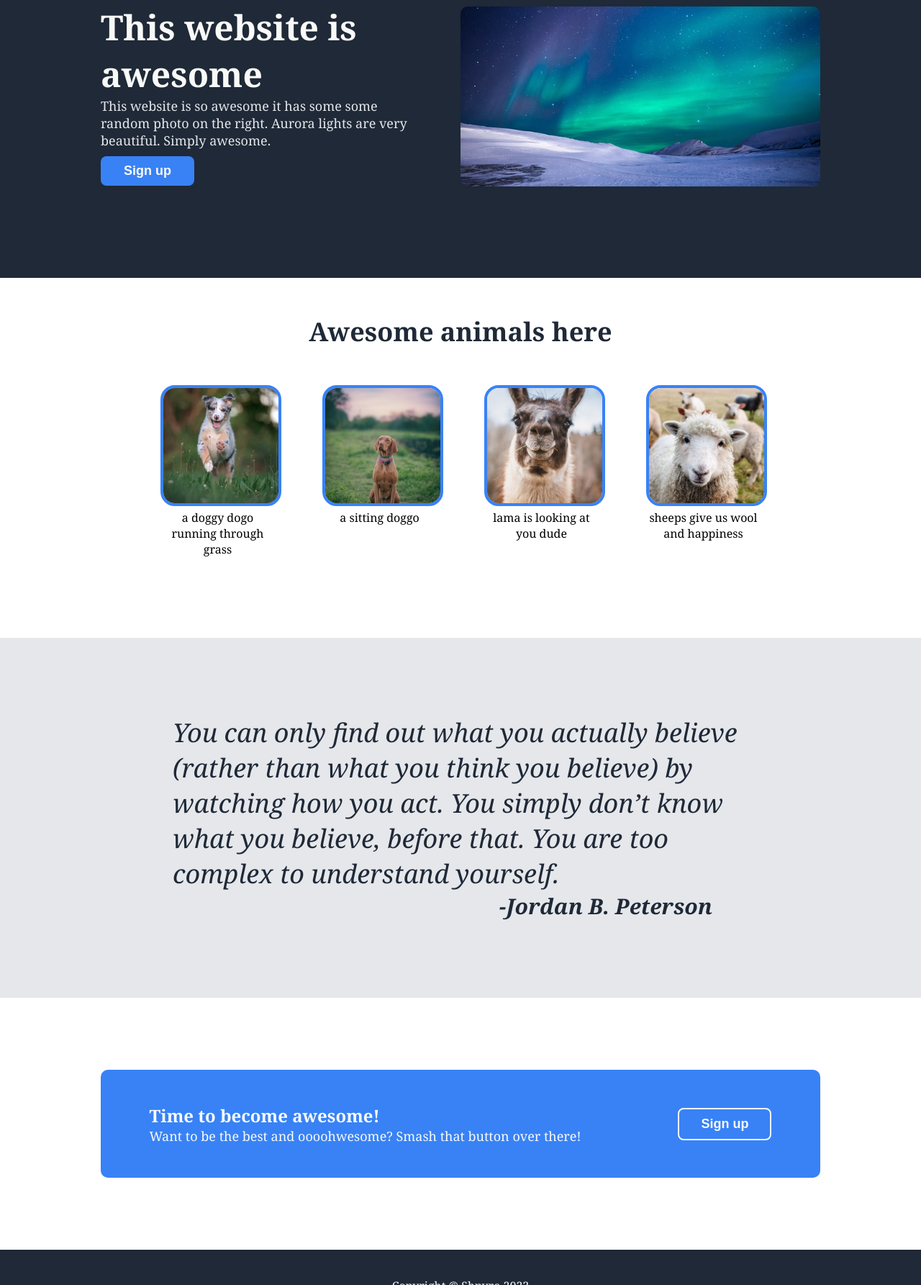
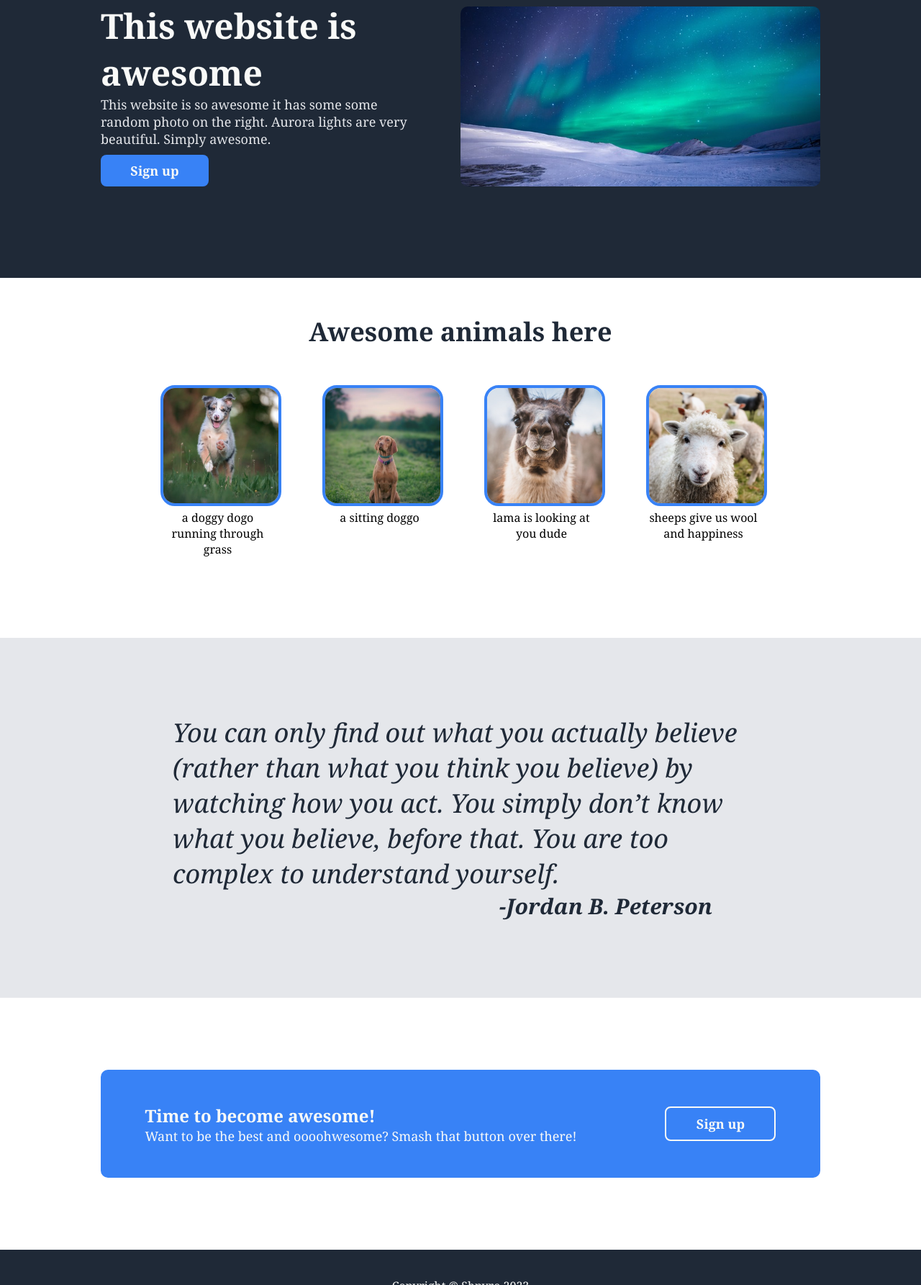
Before and after one commit to shpyro/landing-page, a plain HTML site: page index.html in a window 1280 px wide. Shown: the part 187-1972 px from the top of the page at 72% size. Drawn offline with Linux system fonts and the light colour scheme.

Commit message:
buttons changed to <a>

```diff
--- a/index.html
+++ b/index.html
@@ -32,7 +32,7 @@
                 <p class="hero-secondary-text">This website is so awesome it has some some random photo on the right.
                     Aurora lights are very beautiful. Simply awesome.
                 </p>
-                <button class="signup-button">Sign up</button>
+                <a href="#" class="signup-button">Sign up</a>
             </div>
             <div id="hero-right">
                 <img src="img/aurora.jpg" alt="heroimg">
@@ -64,7 +64,7 @@
                 <p class="call-text">Want to be the best and oooohwesome? Smash that button over there!</p>
             </div>
             <div id="call-right">
-                <button class="call-signup-button">Sign up</button>
+                <a href="#" class="call-signup-button">Sign up</a>
             </div>
         </div>
     </div>
--- a/style.css
+++ b/style.css
@@ -94,6 +94,9 @@ header {
 }
 
 .signup-button {
+    text-align: center;
+    text-decoration: none;
+    display: block;
     padding: 10px;
     background-color: #3882F6;
     border:0;
@@ -184,6 +187,9 @@ header {
 }
 
 .call-signup-button {
+    text-align: center;
+    text-decoration: none;
+    display: block;
     padding: 10px;
     background-color: #3882F6;
     border: 2px solid;
```
